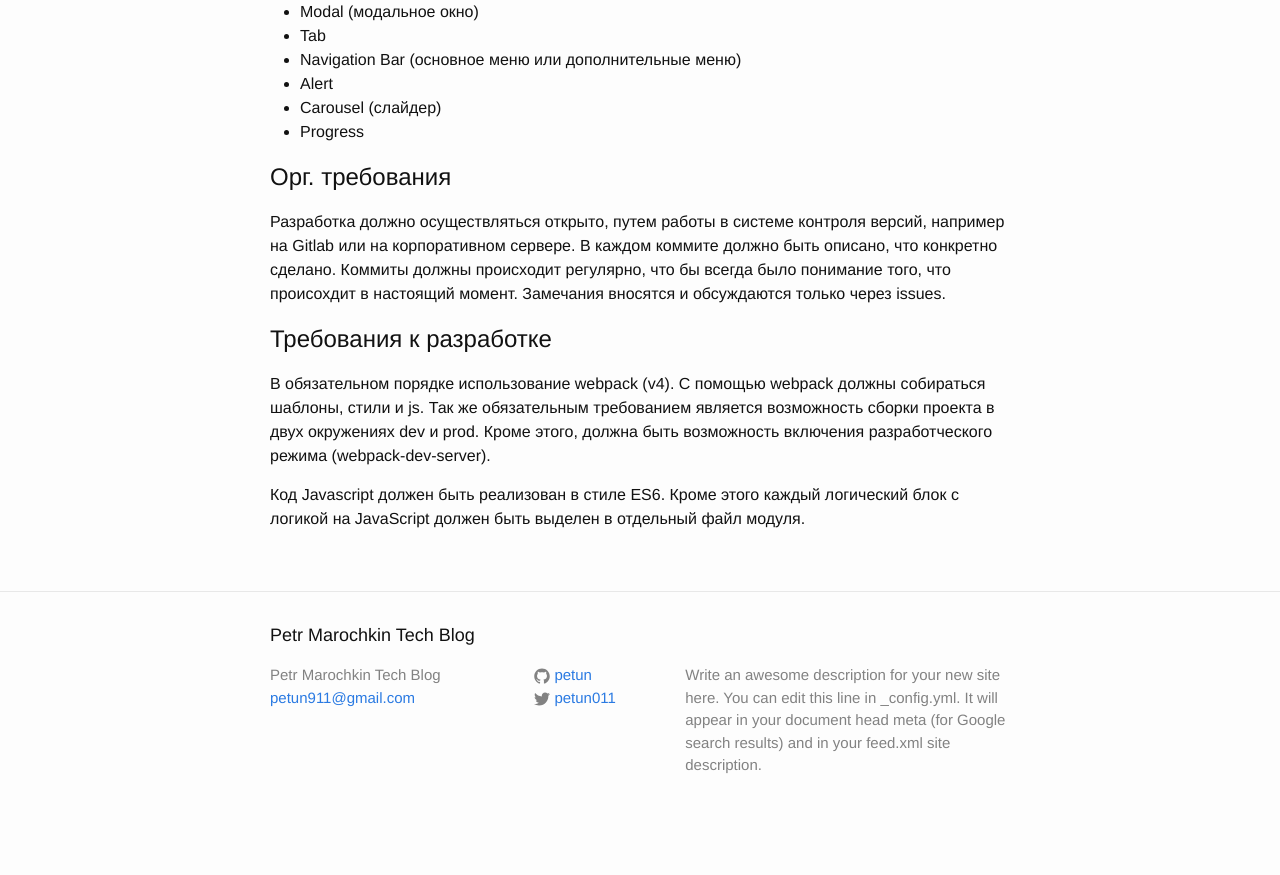
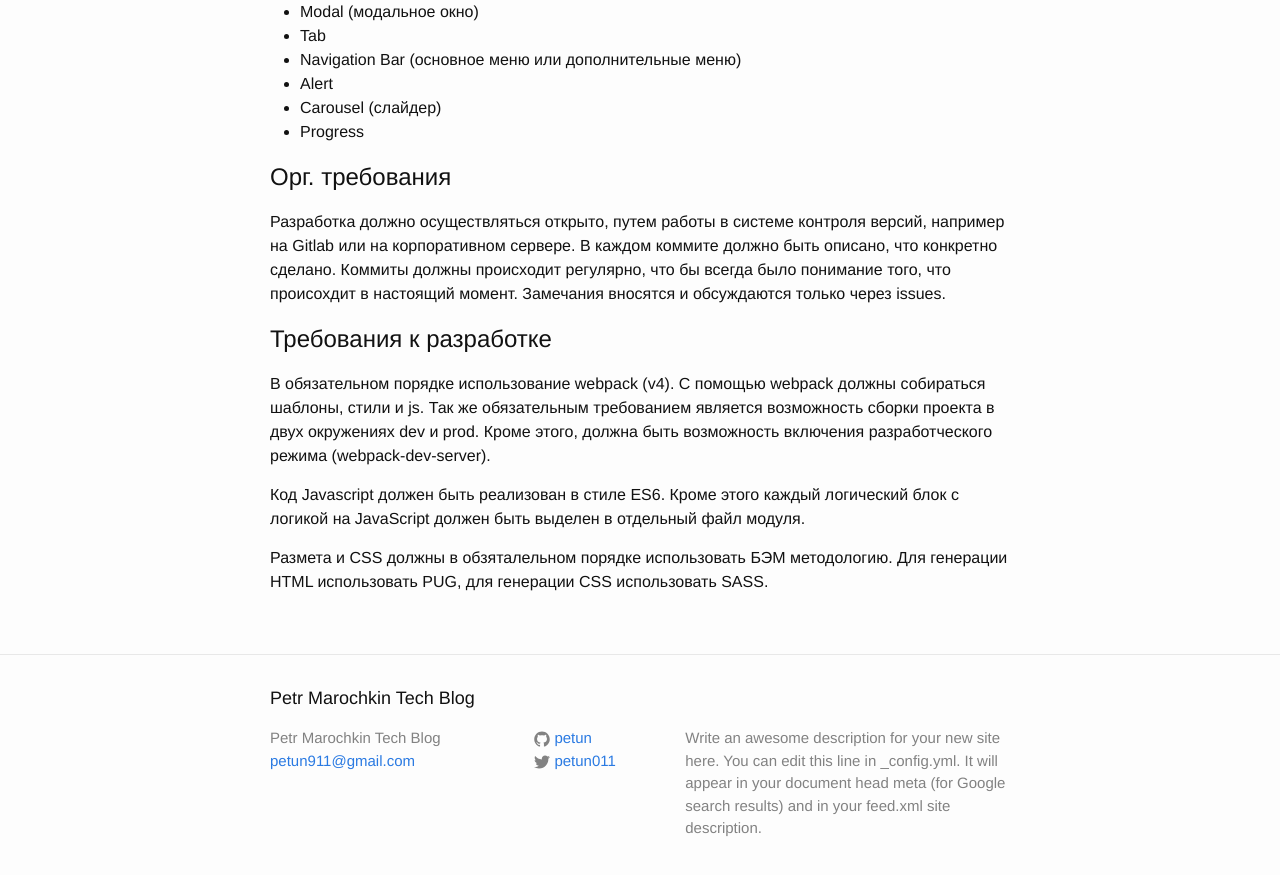
Before and after one commit to petun/petun.github.io, a Jekyll site: the page built from _posts/2016-08-03-html-requirments-for-bootstrap.markdown, in a window 1280 px wide and 900 px high, scrolled down 2936 px. Shown: the top 875 px of the window. Built offline with Jekyll 4.4.1, drawn with Linux system fonts in a browser that asks for light colours; before the commit the page ends 3773 px from its top, so only the background shows below that.

Commit message:
Update 2016-08-03-html-requirments-for-bootstrap.markdown

```diff
--- a/_posts/2016-08-03-html-requirments-for-bootstrap.markdown
+++ b/_posts/2016-08-03-html-requirments-for-bootstrap.markdown
@@ -158,3 +158,5 @@ Yii2 Framework предоставляет очень большие возмож
 Кроме этого, должна быть возможность включения разработческого режима (webpack-dev-server).
 
 Код Javascript должен быть реализован в стиле ES6. Кроме этого каждый логический блок с логикой на JavaScript должен быть выделен в отдельный файл модуля.
+
+Размета и CSS должны в обзяталельном порядке использовать БЭМ методологию. Для генерации HTML использовать PUG, для генерации CSS использовать SASS.
```
